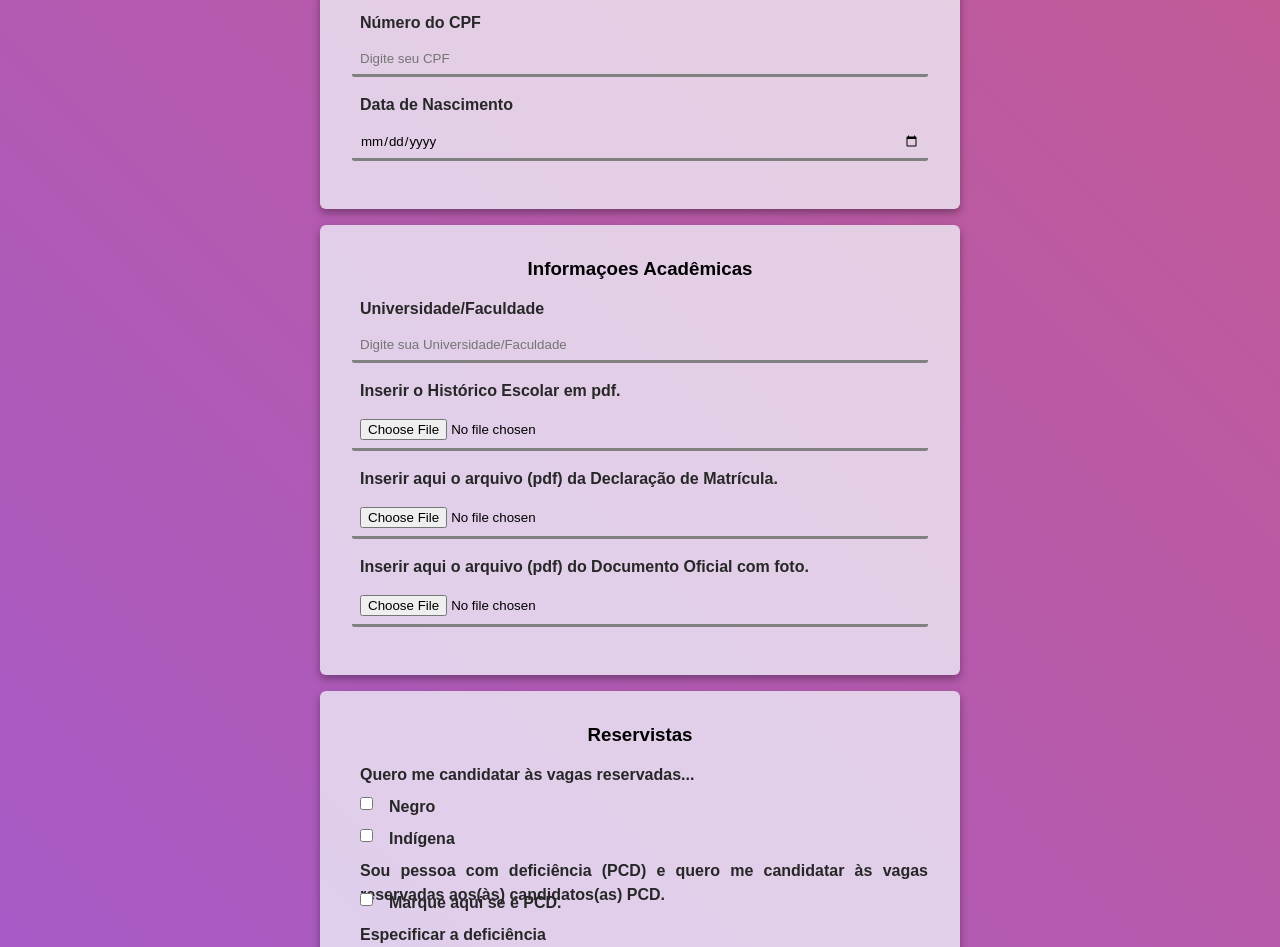
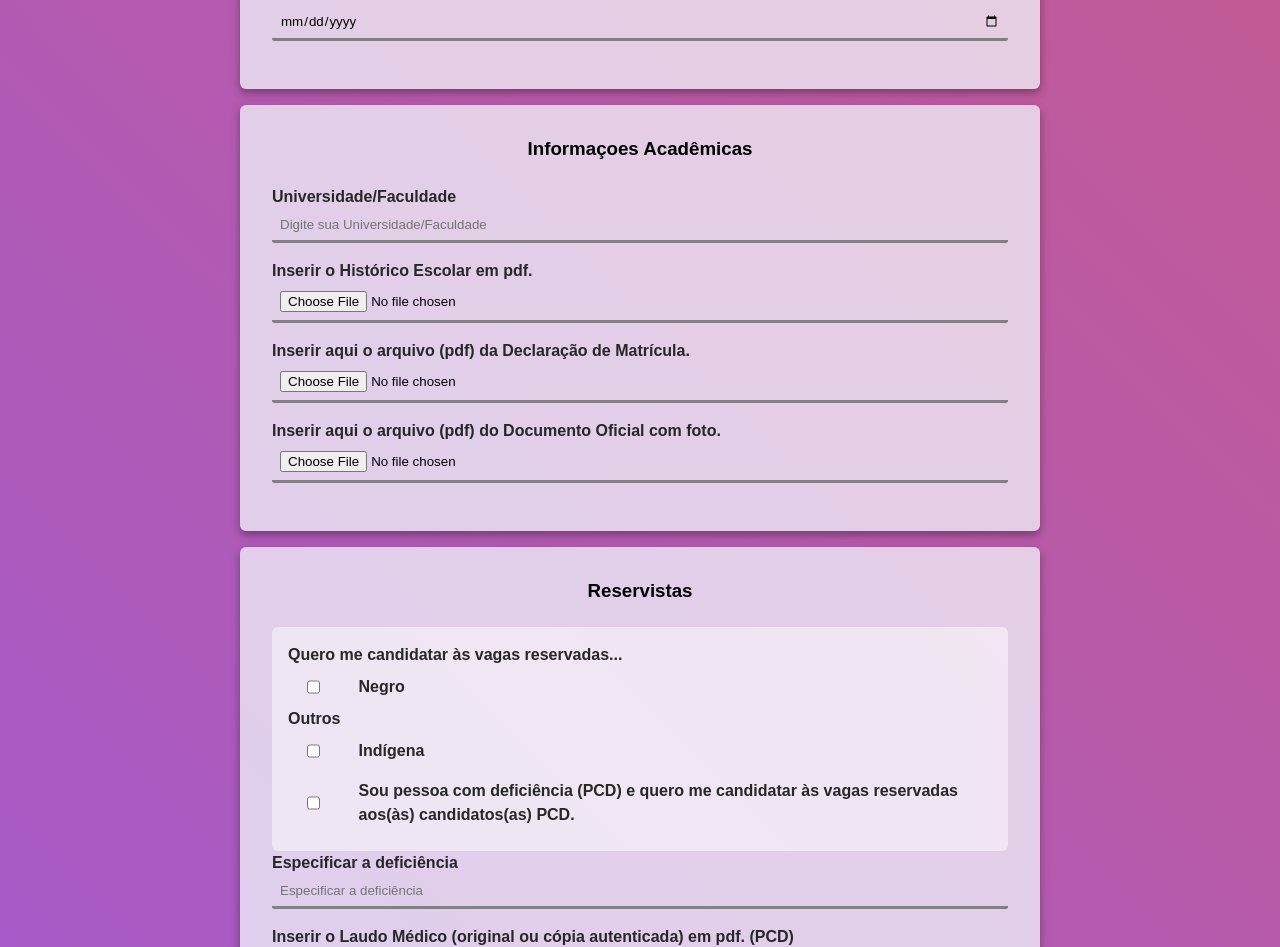
Before and after one commit to Fuyuki077/FormESTAGIO, a React (Vite) app in the folder forms/: page / in a window 1280 px wide. Shown: the part 993-1940 px from the top of the page. Built offline with nearby package versions, Linux system fonts and the light colour scheme.

Commit message:
ajuste no checkbox com line um sobreposta a outra

```diff
--- a/forms/src/App.css
+++ b/forms/src/App.css
@@ -1,38 +1,25 @@
-h1 {
-    text-align: center;
-    margin: 3rem;
-    font-family: 'Lucida Sans', sans-serif;
-    color: white;
-}
 
-h3  {
-  margin-bottom: 1rem;
-}
-
-ul {
-  list-style: none; /* Remove bolinhas e outros marcadores */
-}
-
-
-.container{
-  width: 50%;
-  margin: 0 auto 1rem;
+.container {
+  max-width: 800px;
+  width: 90%;
+  margin: 1rem auto 1rem;
   line-height: 1.5rem;
   background-color: rgba(245, 255, 255, 0.705);
   border-radius: 6px;
   padding: 2rem;
   box-shadow: 0 4px 8px rgba(0, 0, 0, 0.344);
-
-
-  display: flex;              /* Mude de grid para flex */
-  flex-direction: column;     /* Organiza em coluna */
-  justify-content: center;    /* Centraliza verticalmente */
-  align-items: center;        /* Centraliza horizontalmente */
-
+  display: flex;
+  flex-direction: column;
 }
 
-.container div{
+.container div {
   width: 100%;
+}
+
+.container h3 {
+  margin-top: 0;
+  margin-bottom: 1.5rem;
+  text-align: center;
 }
 
 .container h1{
@@ -42,7 +29,6 @@ ul {
 }
 
 .container input{
-  position: relative;
   margin-bottom: 1rem;
   padding: 0.5rem;
   border: none;
@@ -54,18 +40,14 @@ ul {
   width: 100%;
 }
 
-.container label{
+.container label {
   font-family: sans-serif;
   font-size: 1rem;
   font-weight: bold;
-  text-align: justify;
   color: #272727;
-  display: flex;
-  padding-left: 0.5rem;
-  flex-direction: column;
-  height: 2rem;
+  display: block;
+}
 
-}
 .container p {
   font-family: sans-serif;
   font-size: 17px;
@@ -76,7 +58,7 @@ ul {
 
 .container input:focus{
   transition: all 0.3s ease-in-out;
-  background-color: rgba(245, 245, 245, 0.582);
+  background-color: rgba(255, 255, 255, 0.5);
   border-bottom: 3px solid darkslateblue;
 }
 
@@ -87,7 +69,7 @@ ul {
 
 .container input:hover {
   transform: scale(1.02);
-  background-color: rgba(245, 245, 245, 0.582);
+  background-color: rgba(255, 255, 255, 0.5);
   border-bottom: 3px solid darkslateblue;
   transition: all 0.3s ease;
 }
@@ -100,11 +82,9 @@ ul {
 }
 
 .container input[type="checkbox"]{
-  width: min-content;
+
   margin-right: 0.5rem;
   margin-left: 0.5rem;
-  height: max-content;
-  cursor: pointer;
 }
 
 .container .parent {
@@ -157,6 +137,30 @@ ul {
   background-color: none;
 }
 
+/* Estilos para os grupos de checkbox */
+.checkbox-group {
+  background-color: rgba(255, 255, 255, 0.5);
+  border-radius: 6px;
+  padding: 1rem;
+
+}
+
+.checkbox-item {
+  display: flex;
+}
+
+.checkbox-item input[type="checkbox"] {
+  width: auto;
+  margin: 0 1.2rem;
+
+}
+
+.checkbox-item label {
+  cursor: pointer;
+  margin: 0.5rem 1.2rem;
+}
+
+
 
 @media (max-width: 768px) {
   .container {
--- a/forms/src/App.jsx
+++ b/forms/src/App.jsx
@@ -163,53 +163,50 @@ function App() {
 
     <div className='container'>
       <h3>Reservistas</h3>
-      <div /* Vagas Reservadas para Negros e Indígenas */>
-        <label>
+
+      <div className="checkbox-group" /* Vagas Reservadas para Negros e Indígenas */>
+        <label className="group-label">
           Quero me candidatar às vagas reservadas...
         </label>
-        <ul>
-          <li>
-            <div style={{ display: 'flex', alignItems: 'center' }}>
+
+            <div className="checkbox-item">
               <input
-              type="checkbox"
-              id="teste1" />
-              <label htmlFor="teste1">
+                type="checkbox"
+                id="negro"
+                name="vaga_reservada"
+                value="negro"
+              />
+              <label htmlFor="negro">
                 Negro
               </label>
             </div>
-          </li>
 
-          <li>
-            <div style={{ display: 'flex', alignItems: 'center' }}>
+            <label className="group-label">Outros</label>
+
+            <div className="checkbox-item">
               <input
-              type="checkbox"
-              id="teste2" />
-              <label htmlFor="teste2">
+                type="checkbox"
+                id="indigena"
+                name="vaga_reservada"
+                value="indigena"
+              />
+              <label htmlFor="indigena">
                 Indígena
               </label>
             </div>
-          </li>
 
-        </ul>
-      </div>
+          <div className="checkbox-item">
+              <input
+                type="checkbox"
+                id="reservista_pcd"
+                name="pcd"
+              />
+              <label htmlFor="reservista_pcd">
+                Sou pessoa com deficiência (PCD) e quero me candidatar às vagas reservadas aos(às) candidatos(as) PCD.
+              </label>
+          </div>
 
-      <div /* PCD */>
-        <label htmlFor="reservista_pcd">
-          Sou pessoa com deficiência (PCD) e quero me candidatar às vagas reservadas aos(às) candidatos(as) PCD.
-        </label>
-        <ul>
-        <li>
-        <div style={{ display: 'flex', alignItems: 'center' }}>
-          <input
-            type="checkbox"
-            id="reservista_pcd"
-          />
-          <label htmlFor="reservista_pcd">
-            Marque aqui se é PCD.
-          </label>
-        </div>
-        </li>
-        </ul>
+
       </div>
 
       <div /* Especificar a deficiência */>
```
